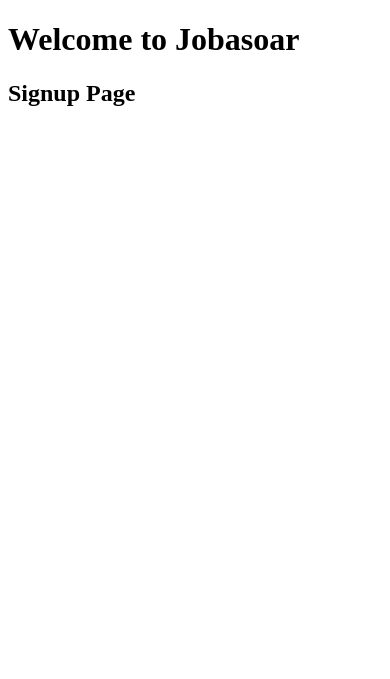
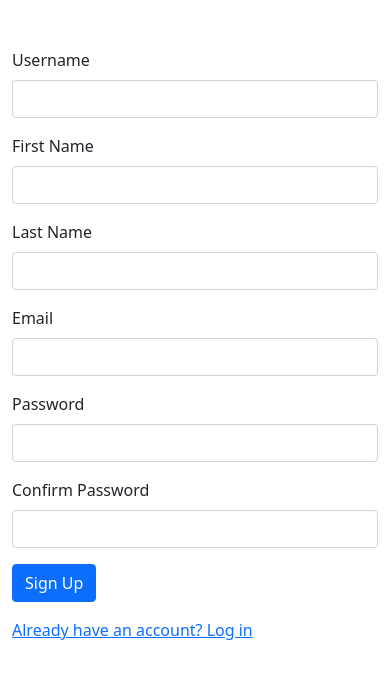
Before and after one commit to mikenahabedian3/python_jobasoar_1, a Django app: page /signup/ in a window 390 px wide. Shown: the top 679 px of the page. Run offline with Django 4.2, Linux system fonts and the light colour scheme.

Commit message:
Fixed URL patterns and improved user authentication flow
- Corrected URL naming in Django URL patterns to fix NoReverseMatch errors
- Enhanced the user authentication flow in views.py to handle login and signup more robustly
- Added error messages in signup template to inform users about issues like duplicate usernames or mismatched passwords during account creation

```diff
--- /dev/null
+++ b/UserApp/forms.py
@@ -0,0 +1,12 @@
+from django import forms
+from django.contrib.auth.forms import UserCreationForm
+from django.contrib.auth.models import User
+
+class SignUpForm(UserCreationForm):
+    first_name = forms.CharField(max_length=30, required=True, help_text='Required.')
+    last_name = forms.CharField(max_length=30, required=True, help_text='Required.')
+    email = forms.EmailField(max_length=254, required=True, help_text='Required. Enter a valid email address.')
+
+    class Meta:
+        model = User
+        fields = ('username', 'first_name', 'last_name', 'email', 'password1', 'password2', )
--- a/UserApp/templates/UserApp/home.html
+++ b/UserApp/templates/UserApp/home.html
@@ -67,7 +67,7 @@
     <header>
         <a href="{% url 'home' %}"><img src="{% static 'logo.png' %}" alt="Logo" style="height: 50px;"></a>
         <nav>
-            <a href="{% url 'login' %}">Log In</a>
+            <a href="{% url 'custom_login' %}">Log In</a>
             <a href="{% url 'signup' %}">Sign Up</a>
         </nav>
     </header>
--- a/UserApp/templates/UserApp/signup.html
+++ b/UserApp/templates/UserApp/signup.html
@@ -1,7 +1,68 @@
 <!-- UserApp/templates/UserApp/signup.html -->
 
-{% extends "UserApp/base.html" %}
 
-{% block content %}
-<h2>Signup Page</h2>
-{% endblock %}
+{% load static %}
+<!DOCTYPE html>
+<html lang="en">
+<head>
+    <meta charset="UTF-8">
+    <meta http-equiv="X-UA-Compatible" content="IE=edge">
+    <meta name="viewport" content="width=device-width, initial-scale=1.0">
+    <link href="https://cdn.jsdelivr.net/npm/bootstrap@5.0.0-beta2/dist/css/bootstrap.min.css" rel="stylesheet">
+    <title>Jobasoar - Sign Up</title>
+</head>
+<body>
+    <div class="container mt-5">
+        <div class="row justify-content-center">
+            <div class="col-md-6">
+
+                {% if form.errors %}
+                    <div class="alert alert-danger">
+                        <strong>Errors:</strong>
+                        <ul>
+                            {% for field, errors in form.errors.items %}
+                                {% for error in errors %}
+                                    <li>{{ error }}</li>
+                                {% endfor %}
+                            {% endfor %}
+                        </ul>
+                    </div>
+                {% endif %}
+
+                <form action="{% url 'signup' %}" method="POST">
+                    {% csrf_token %}
+                    <div class="mb-3">
+                        <label for="id_username" class="form-label">Username</label>
+                        <input type="text" name="username" maxlength="150" class="form-control" id="id_username" required>
+                    </div>
+                    <div class="mb-3">
+                        <label for="id_first_name" class="form-label">First Name</label>
+                        <input type="text" name="first_name" class="form-control" id="id_first_name" required>
+                    </div>
+                    <div class="mb-3">
+                        <label for="id_last_name" class="form-label">Last Name</label>
+                        <input type="text" name="last_name" class="form-control" id="id_last_name" required>
+                    </div>
+                    <div class="mb-3">
+                        <label for="id_email" class="form-label">Email</label>
+                        <input type="email" name="email" class="form-control" id="id_email" required>
+                    </div>
+                    <div class="mb-3">
+                        <label for="id_password1" class="form-label">Password</label>
+                        <input type="password" name="password1" class="form-control" id="id_password1" required>
+                    </div>
+                    <div class="mb-3">
+                        <label for="id_password2" class="form-label">Confirm Password</label>
+                        <input type="password" name="password2" class="form-control" id="id_password2" required>
+                    </div>
+                    <button type="submit" class="btn btn-primary">Sign Up</button>
+                </form>
+
+                <div class="mt-3">
+                    <a href="{% url 'custom_login' %}">Already have an account? Log in</a>
+                </div>
+            </div>
+        </div>
+    </div>
+</body>
+</html>
--- a/UserApp/urls.py
+++ b/UserApp/urls.py
@@ -1,10 +1,16 @@
-# UserApp/urls.py
-
 from django.urls import path
-from .views import home_view, login_view, signup_view
+from .views import DashboardView, LoginView, SignUpView, home  # Make sure to import your views
 
 urlpatterns = [
-    path('', home_view, name='home'),
-    path('login/', login_view, name='login'),
-    path('signup/', signup_view, name='signup'),
+    # Home URL - the landing page when users visit your site
+    path('', home, name='home'),
+
+    # Dashboard URL - where users are redirected after successful login/signup
+    path('dashboard/', DashboardView.as_view(), name='dashboard'),
+
+    # Login URL - where users can log in to their accounts
+    path('login/', LoginView.as_view(), name='custom_login'),  # Change was made here to get shit to work
+
+    # Sign up URL - where new users can create accounts
+    path('signup/', SignUpView.as_view(), name='signup'),
 ]
--- a/UserApp/views.py
+++ b/UserApp/views.py
@@ -1,10 +1,47 @@
-from django.shortcuts import render
+from django.contrib.auth import authenticate, login
+from django.urls import reverse_lazy
+from django.shortcuts import render, redirect
+from django.views.generic import TemplateView
+from .forms import SignUpForm
 
-def home_view(request):
+# Other views can be here
+
+class LoginView(TemplateView):
+    template_name = "UserApp/login.html"
+
+    def get(self, request):
+        return render(request, self.template_name)
+
+    def post(self, request):
+        username = request.POST.get('username')
+        password = request.POST.get('password')
+
+        user = authenticate(request, username=username, password=password)
+
+        if user is not None:
+            login(request, user)
+            return redirect('dashboard')  # Ensure you have a URL pattern named 'dashboard' in your urls.py file
+        else:
+            return render(request, self.template_name, {'error': 'Invalid username or password'})
+
+class SignUpView(TemplateView):
+    template_name = "UserApp/signup.html"
+
+    def get(self, request):
+        form = SignUpForm()
+        return render(request, self.template_name, {'form': form})
+
+    def post(self, request):
+        form = SignUpForm(request.POST)
+        if form.is_valid():
+            user = form.save()
+            login(request, user)  # Log the user in after signing up
+            return redirect('dashboard')  # Ensure you have a URL pattern named 'dashboard' in your urls.py file
+        else:
+            return render(request, self.template_name, {'form': form, 'error': 'There were one or more errors in your form.'})
+
+class DashboardView(TemplateView):
+    template_name = "UserApp/dashboard.html"
+
+def home(request):
     return render(request, 'UserApp/home.html')
-
-def login_view(request):
-    return render(request, 'UserApp/login.html')
-
-def signup_view(request):
-    return render(request, 'UserApp/signup.html')
--- a/jobasoar/urls.py
+++ b/jobasoar/urls.py
@@ -15,9 +15,10 @@ Including another URLconf
     2. Add a URL to urlpatterns:  path('blog/', include('blog.urls'))
 """
 from django.contrib import admin
-from django.urls import path, include  # Make sure to import include
+from django.urls import path, include
 
 urlpatterns = [
     path('admin/', admin.site.urls),
     path('', include('UserApp.urls')),  # This includes the URLs from UserApp
+    # path('accounts/', include('django.contrib.auth.urls')),  # Commenting out Django's default auth views as we are using custom views
 ]
--- a/templates/base.html
+++ b/templates/base.html
@@ -1,3 +1,6 @@
+<!-- jobasoar/templates/base.html -->
+
+
 <!DOCTYPE html>
 <html lang="en">
 <head>
--- a/templates/home.html
+++ b/templates/home.html
@@ -1,3 +1,5 @@
+<!-- jobasoar/templates/home.html -->
+
 {% load static %}
 
 <!DOCTYPE html>
```
Also changed, not shown: UserApp/templates/UserApp/dashboard.html (added, +23 -0 lines), UserApp/templates/UserApp/login.html (+39 -5 lines).
